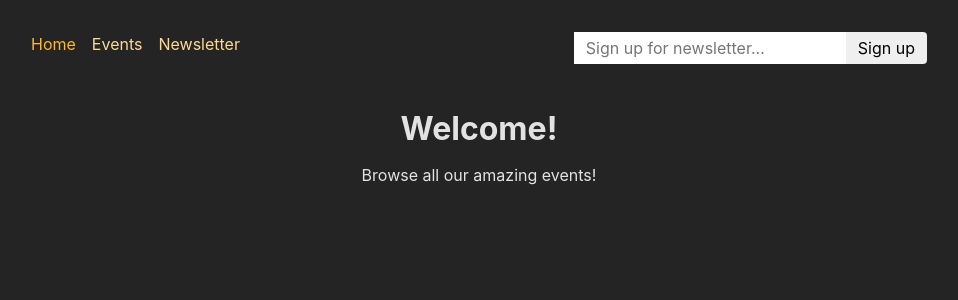
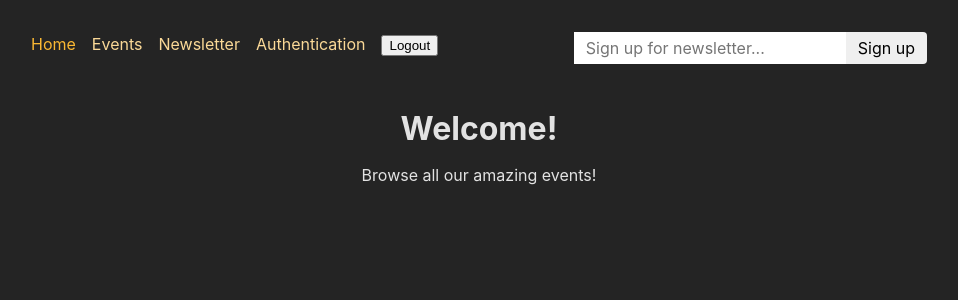
Before and after one commit to aadil42/React-authentication, a React (Create React App) app in the folder frontend/: page / in a window 1280 px wide. Shown: the top 300 px of the page, without its empty margins (161-1119 px from the left). Built offline with nearby package versions, Linux system fonts and the light colour scheme.

Commit message:
added logout button

```diff
--- a/frontend/src/App.js
+++ b/frontend/src/App.js
@@ -14,6 +14,7 @@
 import { action as manipulateEventAction } from './components/EventForm';
 import NewsletterPage, { action as newsletterAction } from './pages/Newsletter';
 import AuthenticationPage, {action as authAction} from './pages/Authentication';
+import {action as logoutAction} from './pages/Logout';
 
 const router = createBrowserRouter([
   {
@@ -64,6 +65,10 @@
         path: 'auth',
         element: <AuthenticationPage />,
         action: authAction
+      },
+      {
+        path: 'logout',
+        action:  logoutAction
       }
     ],
   },
--- a/frontend/src/components/MainNavigation.js
+++ b/frontend/src/components/MainNavigation.js
@@ -1,4 +1,4 @@
-import { NavLink } from 'react-router-dom';
+import { Form, NavLink } from 'react-router-dom';
 
 import classes from './MainNavigation.module.css';
 import NewsletterSignup from './NewsletterSignup';
@@ -39,6 +39,23 @@
               Newsletter
             </NavLink>
           </li>
+          <li>
+            <NavLink
+              to="/auth"
+              className={({ isActive }) =>
+                isActive ? classes.active : undefined
+              }
+            >
+              Authentication
+            </NavLink>
+          </li>
+          <li>
+            <Form action="/logout" method="post">
+              <button>
+                Logout
+              </button>
+            </Form>
+          </li>
         </ul>
       </nav>
       <NewsletterSignup />
--- /dev/null
+++ b/frontend/src/pages/Logout.js
@@ -0,0 +1,13 @@
+import { redirect } from 'react-router-dom';
+
+const Logout = () => {
+
+}
+
+export const action = () => {
+    localStorage.removeItem('token');
+    redirect('/');
+}
+
+
+export default Logout;
```
Also changed, not shown: 1 other file (tests, documents, lock files or other folders).
